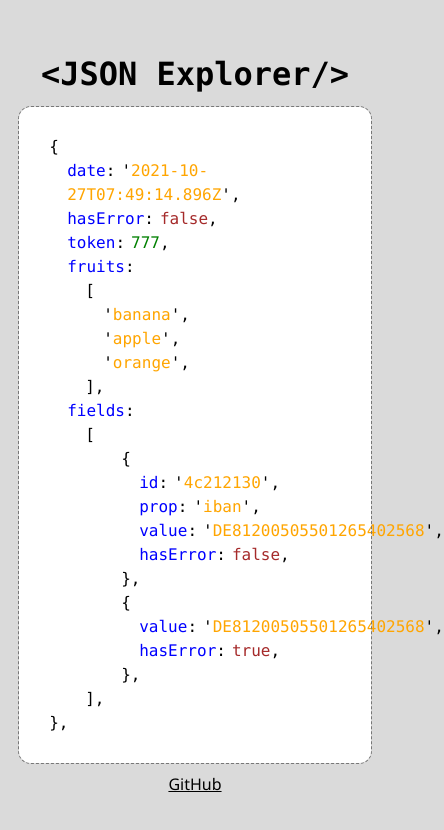
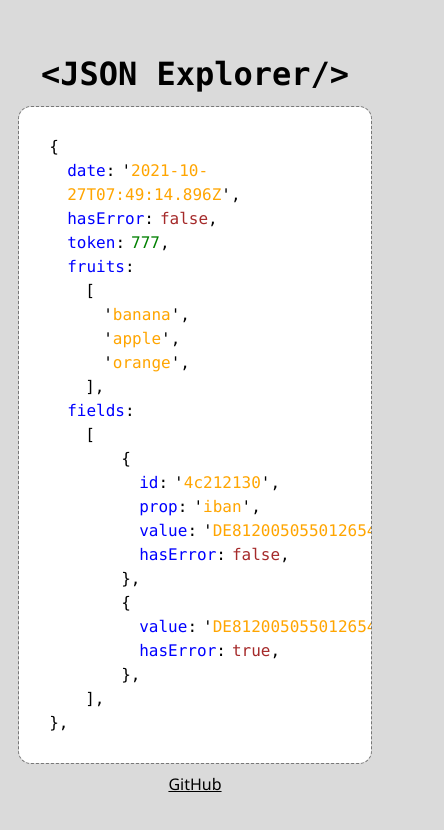
Before and after one commit to fer-nando-machado/react-json-explorer, a React (Vite) app: page / in a window 390 px wide. Shown: the top 830 px of the page, 444 px wide, since content can reach past the window. Built offline with nearby package versions, Linux system fonts and the light colour scheme.

Commit message:
improves responsivity

```diff
--- a/src/App.scss
+++ b/src/App.scss
@@ -1,6 +1,6 @@
 .App {
   display: flex;
-  height: 100vh;
+  min-height: 100vh;
   flex-direction: column;
   align-items: center;
   justify-content: center;
--- a/src/JSONExplorer.scss
+++ b/src/JSONExplorer.scss
@@ -4,6 +4,7 @@
   border-radius: 12px;
   padding: 12px;
   font-family: Menlo, Monaco, Consolas, "Courier New", monospace;
+  overflow-x: auto;
 
   ul,
   li {
```
